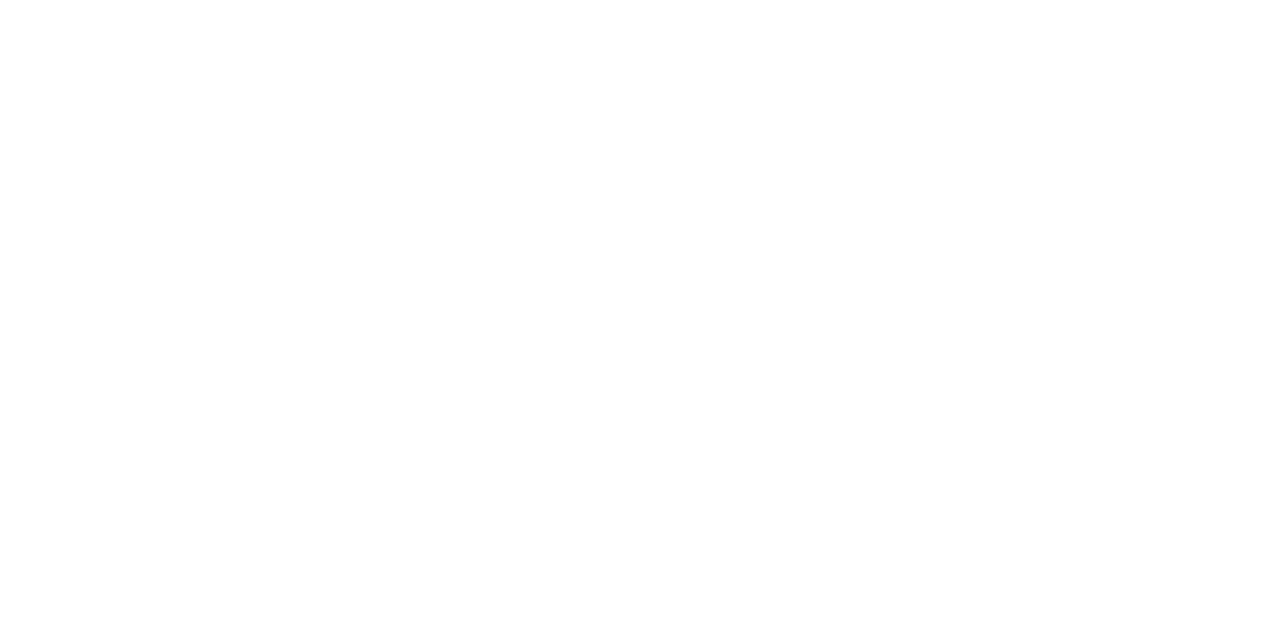
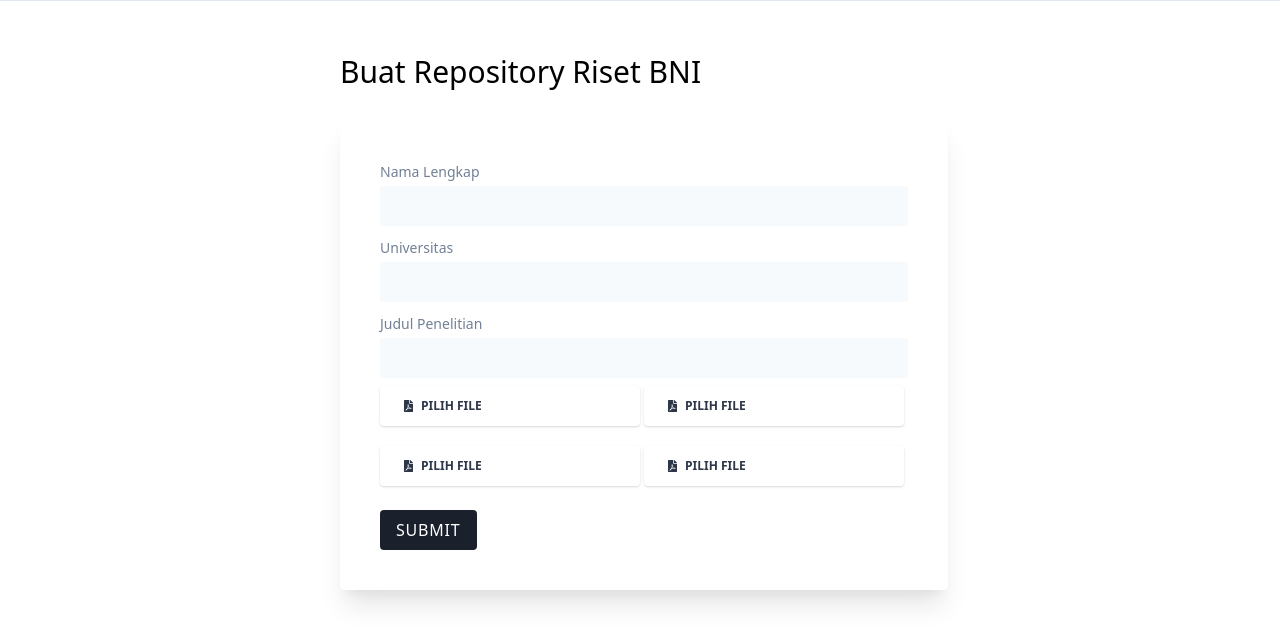
Before and after one commit to smatergithub/bni_library, a React (Create React App) app in the folder react/: page /buat-repo-baru in a window 1280 px wide. Shown: the top 644 px of the page. Built offline with nearby package versions, Linux system fonts and the light colour scheme.

Commit message:
Add | create new repository form

```diff
--- a/package.json
+++ b/package.json
@@ -20,7 +20,7 @@
     }
   },
   "lint-staged": {
-    "react.{js,jsx}": [
+    "react:{js,jsx}": [
       "pretty-quick --staged",
       "eslint react/src/ --fix",
       "git add"
--- a/react/src/routers/index.js
+++ b/react/src/routers/index.js
@@ -2,12 +2,14 @@
 import { BrowserRouter as Router, Switch, Route } from 'react-router-dom';
 
 import Dashboard from '../screen/admin/pages';
+import CreateNewRepo from '../screen/client/createNewRepo';
 
 function Routes() {
   return (
     <Router>
       <Switch>
         <Route exact path="/admin/:id" component={Dashboard} />
+        <Route exact path="/buat-repo-baru" component={CreateNewRepo} />
       </Switch>
     </Router>
   );
--- /dev/null
+++ b/react/src/screen/client/createNewRepo/index.js
@@ -0,0 +1,112 @@
+import React from 'react';
+
+function CreateNewRepo() {
+  return (
+    <div className="w-full h-screen overflow-x-hidden border-t flex flex-col">
+      <main className="w-full flex-grow p-6">
+        <div className="flex flex-wrap justify-center">
+          <div className="w-full lg:w-1/2 mt-6 pl-0 lg:pl-2">
+            <h1 className="w-full text-3xl text-black pb-6">Buat Repository Riset BNI</h1>
+            <div className="leading-loose">
+              <form className="p-10 bg-white rounded shadow-xl">
+                <div className="">
+                  <label className="block text-sm text-gray-600" htmlFor="cus_name">
+                    Nama Lengkap
+                  </label>
+                  <input
+                    className="w-full px-5 py-1 text-gray-700 bg-gray-100 rounded outline-none focus:shadow-outline  "
+                    type="text"
+                    required=""
+                    aria-label="Name"
+                  />
+                </div>
+                <div className="mt-2">
+                  <label className="block text-sm text-gray-600" htmlFor="cus_email">
+                    Universitas
+                  </label>
+                  <input
+                    className="w-full px-5  py-1 text-gray-700 bg-gray-100 rounded outline-none focus:shadow-outline "
+                    type="text"
+                    required=""
+                    aria-label="Email"
+                  />
+                </div>
+                <div className="mt-2">
+                  <label className="block text-sm text-gray-600" htmlFor="cus_email">
+                    Judul Penelitian
+                  </label>
+                  <input
+                    className="w-full px-5  py-1 text-gray-700 bg-gray-100 rounded outline-none focus:shadow-outline "
+                    type="text"
+                    required=""
+                    aria-label="Email"
+                  />
+                </div>
+                <div className="inline-block mt-2 -mx-1 pl-1 w-1/2">
+                  <button
+                    className="w-full bg-white active:bg-gray-100 text-gray-800 font-normal px-4 py-2 rounded outline-none focus:outline-none mr-2 uppercase shadow hover:shadow-md inline-flex items-center font-bold text-xs"
+                    type="button"
+                    style={{
+                      transition: 'all 0.15s ease 0s',
+                    }}
+                  >
+                    <i className="fas fa-file-pdf mx-2" />
+                    Pilih file
+                  </button>
+                </div>
+                <div className="inline-block mt-2 mx-1 pl-1 w-1/2">
+                  <button
+                    className="w-full bg-white active:bg-gray-100 text-gray-800 font-normal px-4 py-2 rounded outline-none focus:outline-none mr-2 uppercase shadow hover:shadow-md inline-flex items-center font-bold text-xs"
+                    type="button"
+                    style={{
+                      transition: 'all 0.15s ease 0s',
+                    }}
+                  >
+                    <i className="fas fa-file-pdf mx-2" />
+                    Pilih file
+                  </button>
+                </div>
+
+                <div className="inline-block mt-5 -mx-1 pl-1 w-1/2">
+                  <button
+                    className="w-full bg-white active:bg-gray-100 text-gray-800 font-normal px-4 py-2 rounded outline-none focus:outline-none mr-2 uppercase shadow hover:shadow-md inline-flex items-center font-bold text-xs"
+                    type="button"
+                    style={{
+                      transition: 'all 0.15s ease 0s',
+                    }}
+                  >
+                    <i className="fas fa-file-pdf mx-2" />
+                    Pilih file
+                  </button>
+                </div>
+                <div className="inline-block mt-5 mx-1 pl-1 w-1/2">
+                  <button
+                    className="w-full bg-white active:bg-gray-100 text-gray-800 font-normal px-4 py-2 rounded outline-none focus:outline-none mr-2 uppercase shadow hover:shadow-md inline-flex items-center font-bold text-xs"
+                    type="button"
+                    style={{
+                      transition: 'all 0.15s ease 0s',
+                    }}
+                  >
+                    <i className="fas fa-file-pdf mx-2" />
+                    Pilih file
+                  </button>
+                </div>
+
+                <div className="mt-6">
+                  <button
+                    className="px-4 py-1 text-white font-light tracking-wider bg-gray-900 rounded"
+                    type="submit"
+                  >
+                    SUBMIT
+                  </button>
+                </div>
+              </form>
+            </div>
+          </div>
+        </div>
+      </main>
+    </div>
+  );
+}
+
+export default CreateNewRepo;
```
